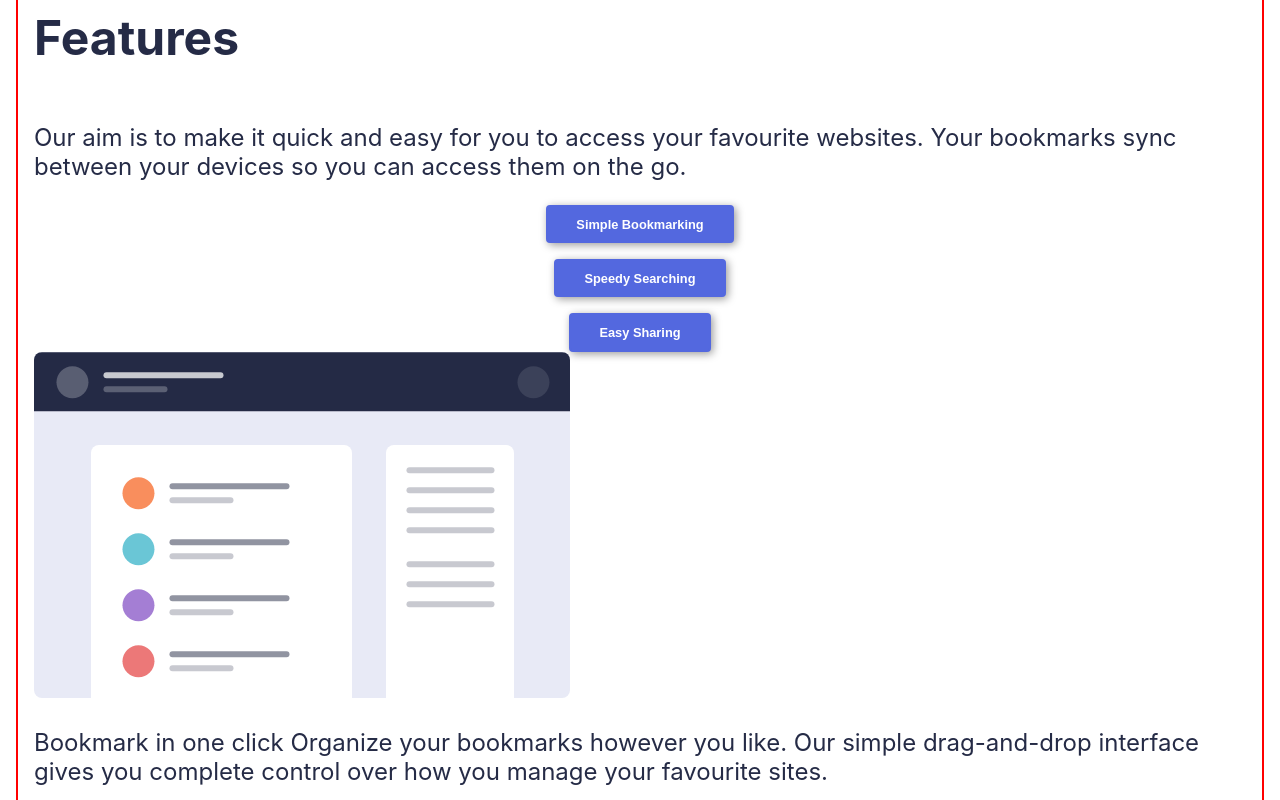
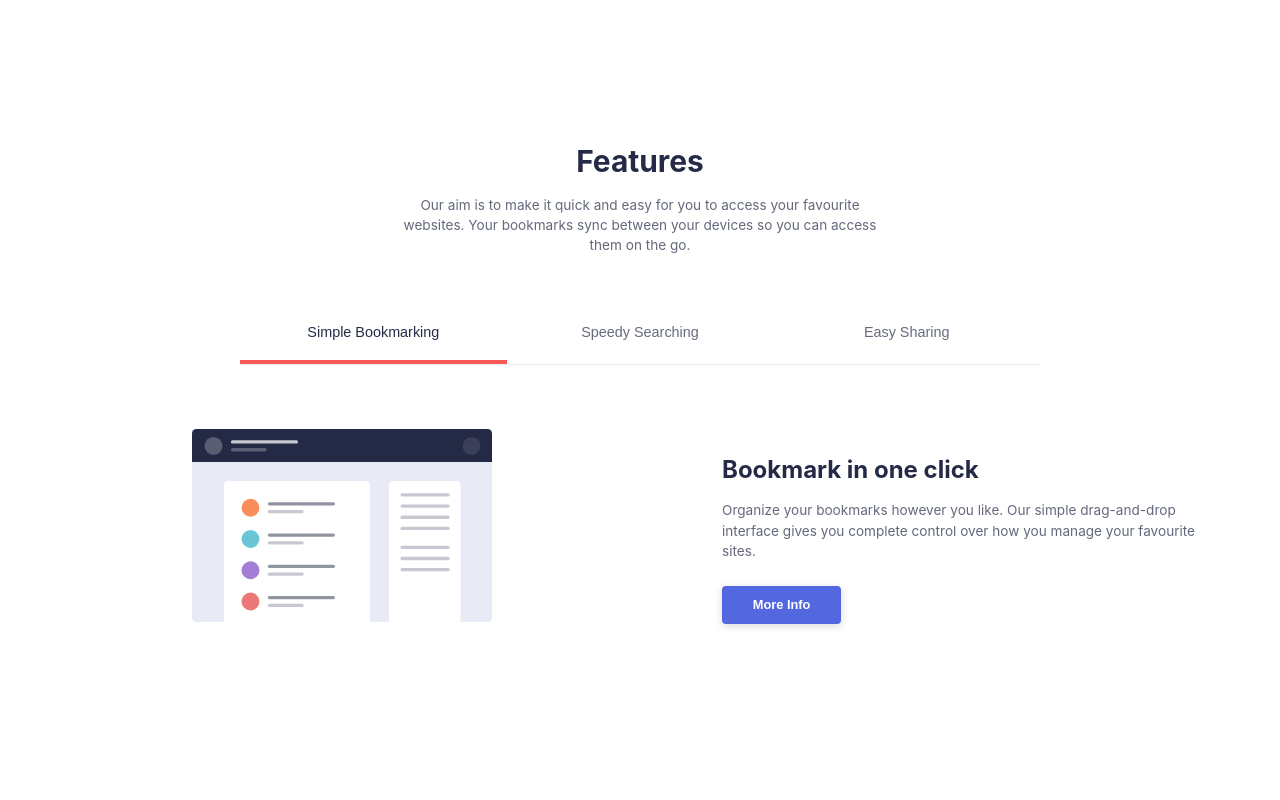
Before and after one commit to Clos266/bookmark-manager, a React (Create React App) app: page / in a window 1280 px wide. Shown: the part 1080-1880 px from the top of the page. Built offline with nearby package versions, Linux system fonts and the light colour scheme.

Commit message:
add features tabs

```diff
--- a/src/App.css
+++ b/src/App.css
@@ -88,6 +88,125 @@
   padding: 1rem;
   width: calc(100% - 2rem);
   box-sizing: border-box;
+}
+/* Features Section */
+.features-section {
+  padding: 4rem 2rem;
+  text-align: center;
+  max-width: 1200px;
+  margin: 7rem auto 0;
+}
+
+.features-header {
+  max-width: 500px;
+  margin: 0 auto 3rem;
+}
+
+.features-header h2 {
+  font-size: 1.87rem;
+  color: #252b46;
+  margin-bottom: 1rem;
+}
+
+.features-header p {
+  font-size: 0.85rem;
+  color: rgba(37, 43, 70, 0.714);
+  line-height: 1.5;
+}
+
+/* Tabs */
+.tabs-container {
+  max-width: 800px;
+  margin: 0 auto;
+  border-bottom: 1px solid rgba(37, 43, 70, 0.1);
+}
+
+.tabs {
+  display: flex;
+  justify-content: center;
+}
+
+.tab-button {
+  flex: 1;
+  padding: 20px 10px;
+  background: transparent;
+  border: none;
+  cursor: pointer;
+  color: rgba(37, 43, 70, 0.7);
+  border-bottom: 4px solid transparent;
+  transition: all 0.3s ease;
+  font-size: 0.9rem;
+  font-weight: 500;
+}
+
+.tab-button:hover {
+  color: #252b46;
+}
+
+.tab-button.active {
+  color: #252b46;
+  border-bottom: 4px solid #fa5757;
+}
+
+/* Tab Content */
+.tab-content {
+  padding: 4rem 0;
+}
+
+.tab-layout {
+  display: flex;
+  flex-wrap: wrap;
+  align-items: center;
+  justify-content: center;
+  gap: 4rem;
+  max-width: 1200px;
+  margin: 0 auto;
+}
+
+.tab-image {
+  flex: 1;
+  min-width: 300px;
+  max-width: 600px;
+}
+
+.tab-text {
+  flex: 1;
+  min-width: 300px;
+  max-width: 500px;
+  text-align: left;
+  padding: 0 1rem;
+}
+
+.tab-text h3 {
+  font-size: 1.5rem;
+  color: #252b46;
+  margin-bottom: 1rem;
+}
+
+.tab-text p {
+  font-size: 0.85rem;
+  color: rgba(37, 43, 70, 0.714);
+  line-height: 1.5;
+  margin-bottom: 1.5rem;
+}
+
+.simple-button {
+  font-size: 0.8rem;
+  padding: 0.6rem 1.8rem;
+  border-radius: 4px;
+  font-weight: bold;
+  cursor: pointer;
+  background: #5368df;
+  color: white;
+  border: 2px solid #5368df;
+  box-shadow: 0 2px 8px rgba(0,0,0,0.15);
+  transition: all 0.3s ease;
+}
+
+.simple-button:hover {
+  background: #fff;
+  color: #5368df;
+  border-color: #5368df;
 }
 /* Contenedor principal */
 .download {
--- a/src/components/molecules/FeaturesCard.jsx
+++ b/src/components/molecules/FeaturesCard.jsx
@@ -1,14 +1,41 @@
+import React from 'react';
 import FeaturesImg from "../atoms/Features-img";
 import Button from "../atoms/Button1";
+import PropTypes from 'prop-types';
 
-function FeaturesCard() {
+function FeaturesCard({
+  imageSrc,
+  imageAlt = "Feature illustration",
+  title,
+  description,
+  buttonText = "More Info",
+  isActive = false
+}) {
   return (
-    <nav className="nav-links">
-    <FeaturesImg />
-    <p>Bookmark in one click
-Organize your bookmarks however you like. Our simple drag-and-drop interface gives you complete control over how you manage your favourite sites.</p>
-    <Button>More Info</Button>
-    </nav>
+    <div className={`tabcontent ${isActive ? 'active' : ''}`}>
+      <div className="tab-layout">
+        <div className="tab-image">
+          <FeaturesImg src={imageSrc} alt={imageAlt} />
+        </div>
+        <div className="tab-text">
+          <h3>{title}</h3>
+          <p>{description}</p>
+          <div className="Simple-button">
+            <Button>{buttonText}</Button>
+          </div>
+        </div>
+      </div>
+    </div>
   );
 }
+
+FeaturesCard.propTypes = {
+  imageSrc: PropTypes.string.isRequired,
+  imageAlt: PropTypes.string,
+  title: PropTypes.string.isRequired,
+  description: PropTypes.string.isRequired,
+  buttonText: PropTypes.string,
+  isActive: PropTypes.bool
+};
+
 export default FeaturesCard;
--- a/src/components/molecules/FeaturesNav.jsx
+++ b/src/components/molecules/FeaturesNav.jsx
@@ -1,14 +1,20 @@
-import Button from "../atoms/Button1";
+function FeaturesNav({ activeTab, setActiveTab }) {
+  const tabs = ["Simple Bookmarking", "Speedy Searching", "Easy Sharing"];
 
-function FeaturesNav() {
   return (
-    <nav className="nav-links">
-      <ul>
-        <li><Button>Simple Bookmarking</Button></li>
-        <li><Button>Speedy Searching</Button></li>
-        <li><Button>Easy Sharing</Button></li>
-      </ul>
-    </nav>
+    <div className="tabs-container">
+      <div className="tabs">
+        {tabs.map((tab, index) => (
+          <button
+            key={index}
+            className={`tab-button ${activeTab === index ? 'active' : ''}`}
+            onClick={() => setActiveTab(index)}
+          >
+            {tab}
+          </button>
+        ))}
+      </div>
+    </div>
   );
 }
 
--- a/src/components/organisms/Features.jsx
+++ b/src/components/organisms/Features.jsx
@@ -1,15 +1,56 @@
-
+import { useState } from 'react';
 import FeaturesNav from "../molecules/FeaturesNav";
-import FeaturesCard from "../molecules/FeaturesCard";
+import FeaturesImg from "../atoms/Features-img";
 
 function Features() {
+  const [activeTab, setActiveTab] = useState(0);
+
+  const featuresData = [
+    {
+      title: "Simple Bookmarking",
+      image: <FeaturesImg />,
+      heading: "Bookmark in one click",
+      description: "Organize your bookmarks however you like. Our simple drag-and-drop interface gives you complete control over how you manage your favourite sites.",
+      buttonText: "More Info"
+    },
+    {
+      title: "Speedy Searching",
+      image: <FeaturesImg />,
+      heading: "Intelligent search",
+      description: "Our powerful search feature will help you find saved sites in no time at all. No need to trawl through all of your bookmarks.",
+      buttonText: "More Info"
+    },
+    {
+      title: "Easy Sharing",
+      image: <FeaturesImg />,
+      heading: "Share your bookmarks",
+      description: "Easily share your bookmarks and collections with others. Create a shareable link that you can send at the click of a button.",
+      buttonText: "More Info"
+    }
+  ];
+
   return (
-    <header className="App-hero">
-      <h1>Features</h1>
-      <p>Our aim is to make it quick and easy for you to access your favourite websites. Your bookmarks sync between your devices so you can access them on the go.</p>
-      <FeaturesNav />
-      <FeaturesCard />
-    </header>
+    <section className="features-section">
+      <div className="features-header">
+        <h2>Features</h2>
+        <p>Our aim is to make it quick and easy for you to access your favourite websites. Your bookmarks sync between your devices so you can access them on the go.</p>
+      </div>
+
+      <FeaturesNav activeTab={activeTab} setActiveTab={setActiveTab} />
+
+      <div className="tab-content">
+        <div className="tab-layout">
+          <div className="tab-image">
+            {featuresData[activeTab].image}
+          </div>
+          <div className="tab-text">
+            <h3>{featuresData[activeTab].heading}</h3>
+            <p>{featuresData[activeTab].description}</p>
+            <button className="simple-button">{featuresData[activeTab].buttonText}</button>
+          </div>
+        </div>
+      </div>
+    </section>
   );
 }
 
```
